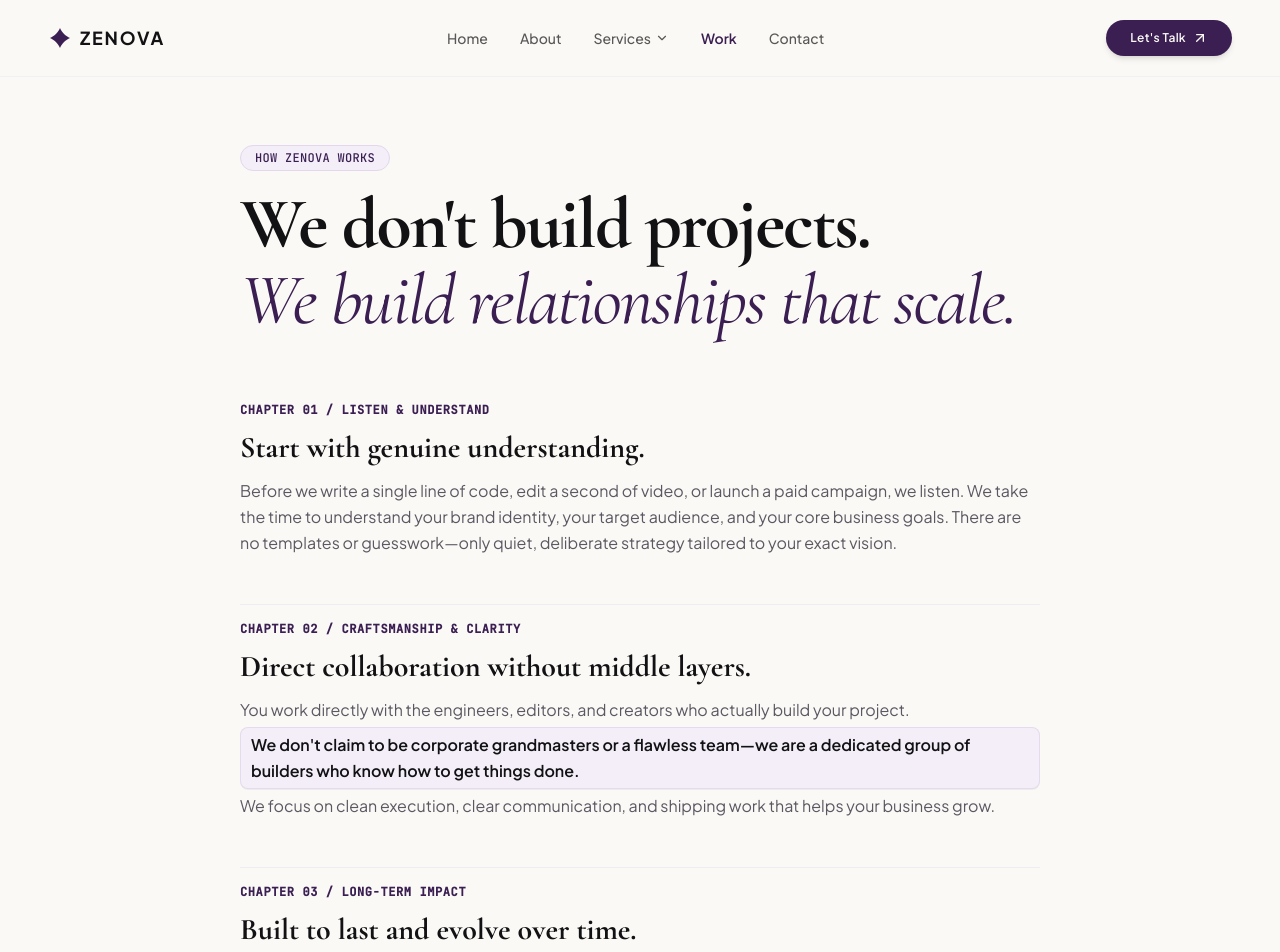
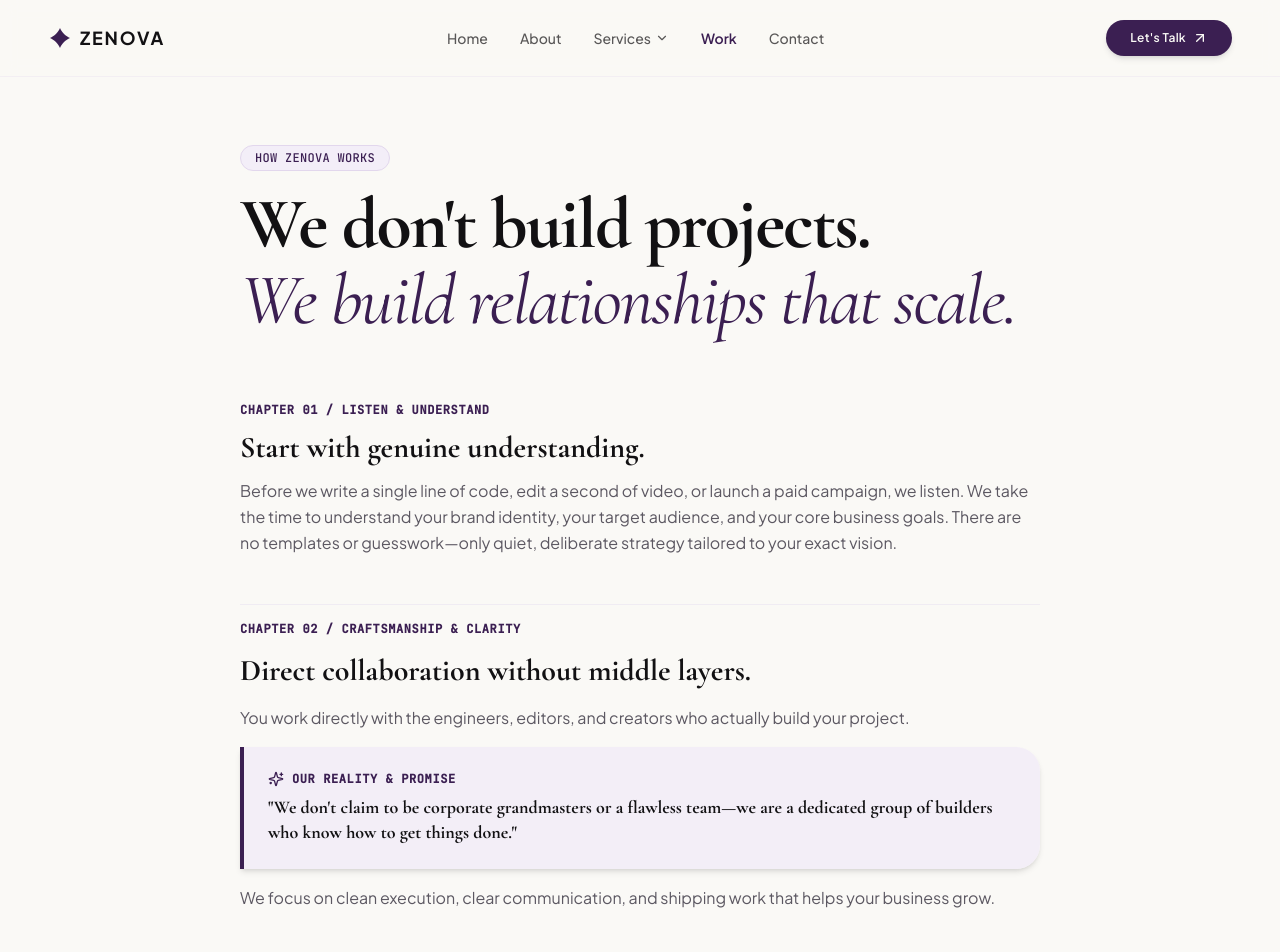
Before and after one commit to Krishna00s/Zenova, a React (Vite) app: page /work in a window 1280 px wide. Shown: the top 952 px of the page. Built offline with nearby package versions, Linux system fonts and the light colour scheme.

Commit message:
style: transform builder statement in WorkPage into a prominent, high-contrast callout box

```diff
--- a/src/pages/WorkPage.tsx
+++ b/src/pages/WorkPage.tsx
@@ -11,6 +11,7 @@ import {
   Film,
   Megaphone,
   Share2,
+  Sparkles,
 } from 'lucide-react';
 import { useGSAP } from '@gsap/react';
 import { scrollRevealCards } from '../animations/reveal';
@@ -93,7 +94,7 @@ export const WorkPage: React.FC = () => {
                 </p>
               </div>
 
-              <div className="space-y-3 pt-4 border-t border-muted-lavender/40">
+              <div className="space-y-4 pt-4 border-t border-muted-lavender/40">
                 <span className="text-xs font-mono text-deep-violet font-bold uppercase tracking-wider block">
                   CHAPTER 02 / CRAFTSMANSHIP & CLARITY
                 </span>
@@ -101,10 +102,21 @@ export const WorkPage: React.FC = () => {
                   Direct collaboration without middle layers.
                 </h3>
                 <p className="leading-relaxed">
-                  You work directly with the engineers, editors, and creators who actually build your project.{' '}
-                  <span className="bg-warm-lavender font-semibold px-2.5 py-1 rounded-lg text-near-black border border-muted-lavender/80 inline-block my-1 shadow-2xs">
-                    We don't claim to be corporate grandmasters or a flawless team—we are a dedicated group of builders who know how to get things done.
-                  </span>{' '}
+                  You work directly with the engineers, editors, and creators who actually build your project.
+                </p>
+
+                {/* PROMINENT HIGH-VISIBILITY CALLOUT BOX */}
+                <div className="my-4 p-5 sm:p-6 bg-warm-lavender/90 border-l-4 border-deep-violet rounded-r-2xl sm:rounded-r-3xl shadow-md space-y-2">
+                  <div className="flex items-center gap-2 text-deep-violet font-mono text-xs font-bold uppercase tracking-wider">
+                    <Sparkles className="w-4 h-4 text-deep-violet" />
+                    <span>OUR REALITY & PROMISE</span>
+                  </div>
+                  <p className="text-base sm:text-lg font-editorial font-bold text-near-black leading-snug">
+                    "We don't claim to be corporate grandmasters or a flawless team—we are a dedicated group of builders who know how to get things done."
+                  </p>
+                </div>
+
+                <p className="leading-relaxed">
                   We focus on clean execution, clear communication, and shipping work that helps your business grow.
                 </p>
               </div>
```
